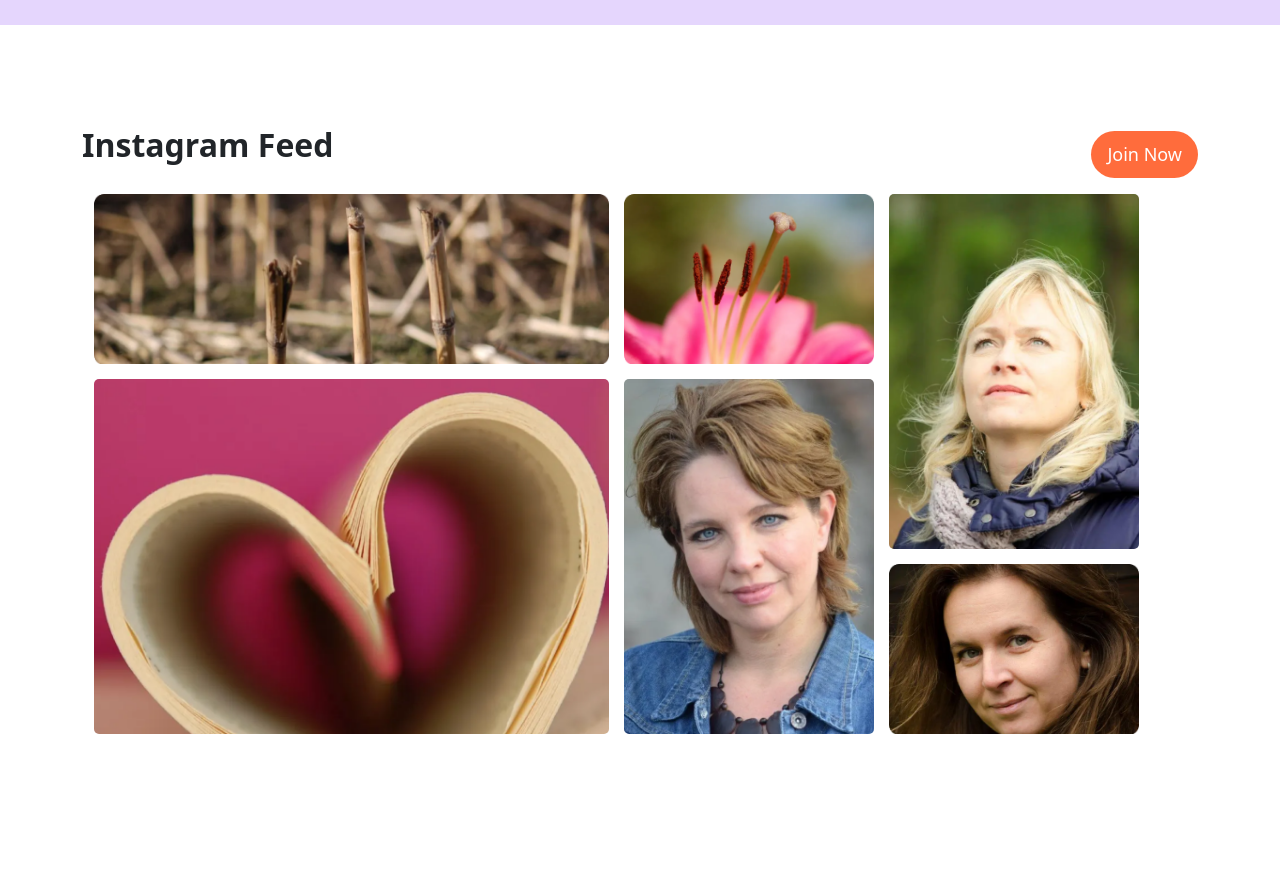
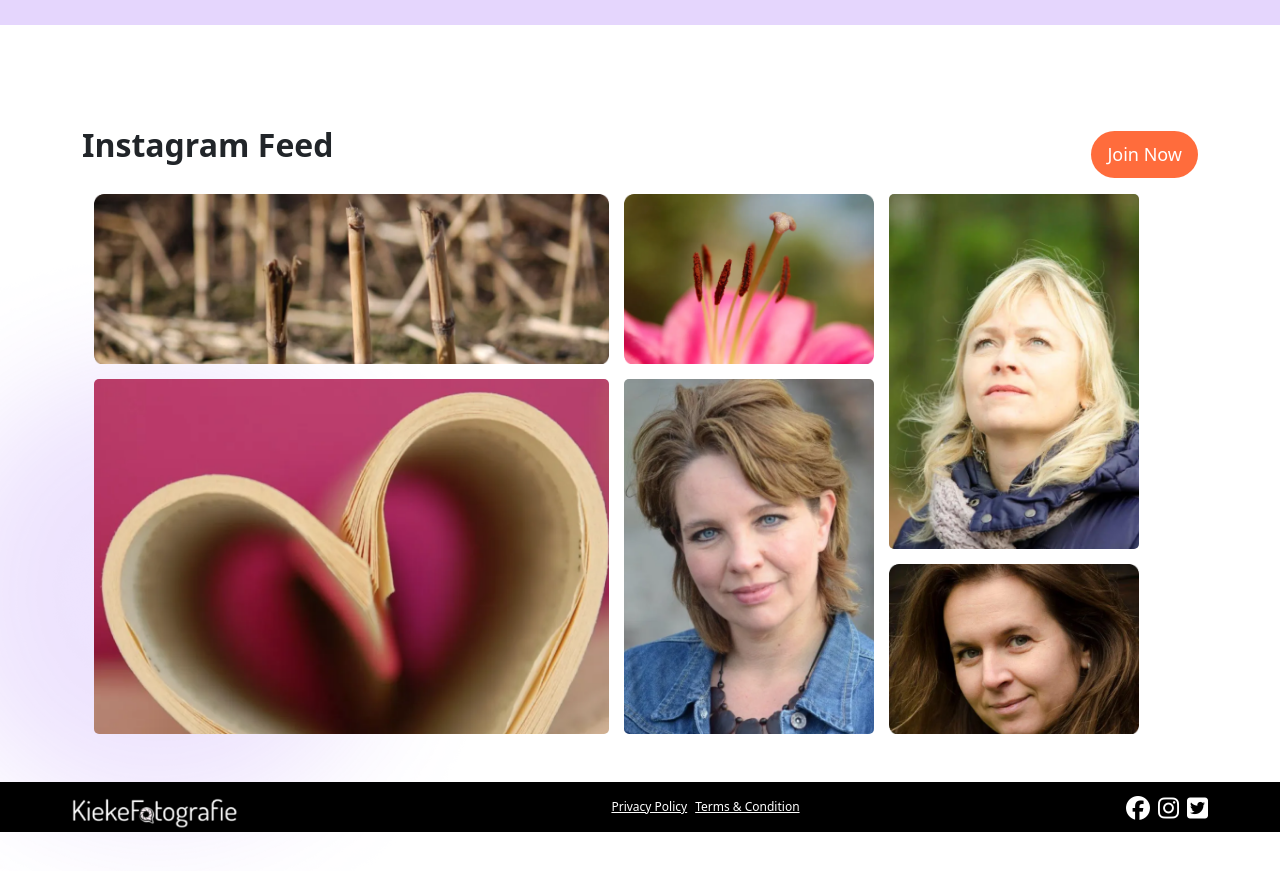
Before and after one commit to 07Fahim10/Second-Assignment, a plain HTML site: page index.html in a window 1280 px wide. Shown: the part 3560-4431 px from the top of the page. Drawn offline with nearby package versions, Linux system fonts and the light colour scheme.

Commit message:
including footer sec

```diff
--- a/index.html
+++ b/index.html
@@ -6,6 +6,8 @@
   <title>Bootstrap Navbar</title>
   <!-- Bootstrap CSS -->
   <link href="https://cdn.jsdelivr.net/npm/bootstrap@5.3.0-alpha1/dist/css/bootstrap.min.css" rel="stylesheet">
+
+  <script src="https://kit.fontawesome.com/e0a95cda2c.js" crossorigin="anonymous"></script>
 
   <link rel="stylesheet" href="style.css">
 
@@ -273,8 +275,8 @@
 <!-- end testimonial section -->
  <!-- start instagram feed sec-->
 
- <div class="pt-5">
-    <div class="position-relative mt-5">
+ <div class="pt-5 position-relative">
+    <div class=" mt-5">
         <div class="container mx-auto">
           <div class="d-flex flex-column flex-md-row align-items-md-center justify-content-between">
 
@@ -312,11 +314,32 @@
                 </div>
             </div>
           </div>
+      </div>
 
+      <img src="images/gradiant2.png" class="position-absolute object-fit-cover bottom-0 start-0 z-n1" alt="">
+ </div>
+ <!-- end instagram feed sec -->
 
-        <img src="images/Decoration.png" class="position-absolute bottom-0 end-0 z-n1" alt="">
-      </div>
- </div>
+<!-- start footer sec -->
+<div class=" bg-black d-flex flex-row justify-content-between align-content-center mt-5 footdiv-1 w-100">
+  <div>
+   <img src="images/footerlogo.png" class="mt-4 mt-md-3 mx-auto ms-md-4 ps-2 ps-md-5  logo-img w-75 object-fit-cover mb-md-1" alt="">
+  </div>
+
+   <div>
+       <ul class="list-unstyled ul-custom d-flex flex-row gap-2 justify-content-start align-content-center text-white mt-3 " style="font-size: 12px; color: #ffffff;">
+           <li >Privacy Policy</li>
+           <li >Terms & Condition</li>
+       </ul>
+   </div>
+
+   <div class="d-flex flex-row gap-2 mt-md-2 mb-md-1 mt-3 pe-md-5 z-1  fs-4 me-md-4 pe-2 icon-custom">
+       <span class="faceicon" ><i class="fa-brands fa-facebook"></i></span>
+       <span class="insta-icon"><i class="fa-brands fa-instagram"></i></span>
+       <span class="twit-icon"><i class="fa-brands fa-square-twitter"></i></span>
+   </div>
+</div>
+<!-- end footer sec -->
 
 
 
--- a/style.css
+++ b/style.css
@@ -314,3 +314,45 @@ color: #8A47F6;
 
 }
 /* end instagram feed style */
+
+/* start footer style */
+.ul-custom li{
+    text-decoration: underline;
+}
+
+
+.ul-custom li:hover{
+    text-decoration: none;
+    color: gold;
+    cursor: pointer;
+
+}
+
+.icon-custom .faceicon{
+    color: white;
+}
+
+.icon-custom .faceicon:hover{
+    color: #1877F2;
+    cursor: pointer;
+}
+
+.icon-custom .insta-icon{
+    color: white;
+}
+
+.icon-custom .insta-icon:hover{
+    color:  #c13584;
+    cursor: pointer;
+}
+
+
+.icon-custom .twit-icon{
+    color: white;
+}
+
+.icon-custom .twit-icon:hover{
+    color:#1DA1F2;
+    cursor: pointer;
+}
+/* end footer style */
```
Also changed, not shown: index1.html (+1 -7 lines), style1.css (added, +13 -0 lines), images/footerlogo.png (added).
